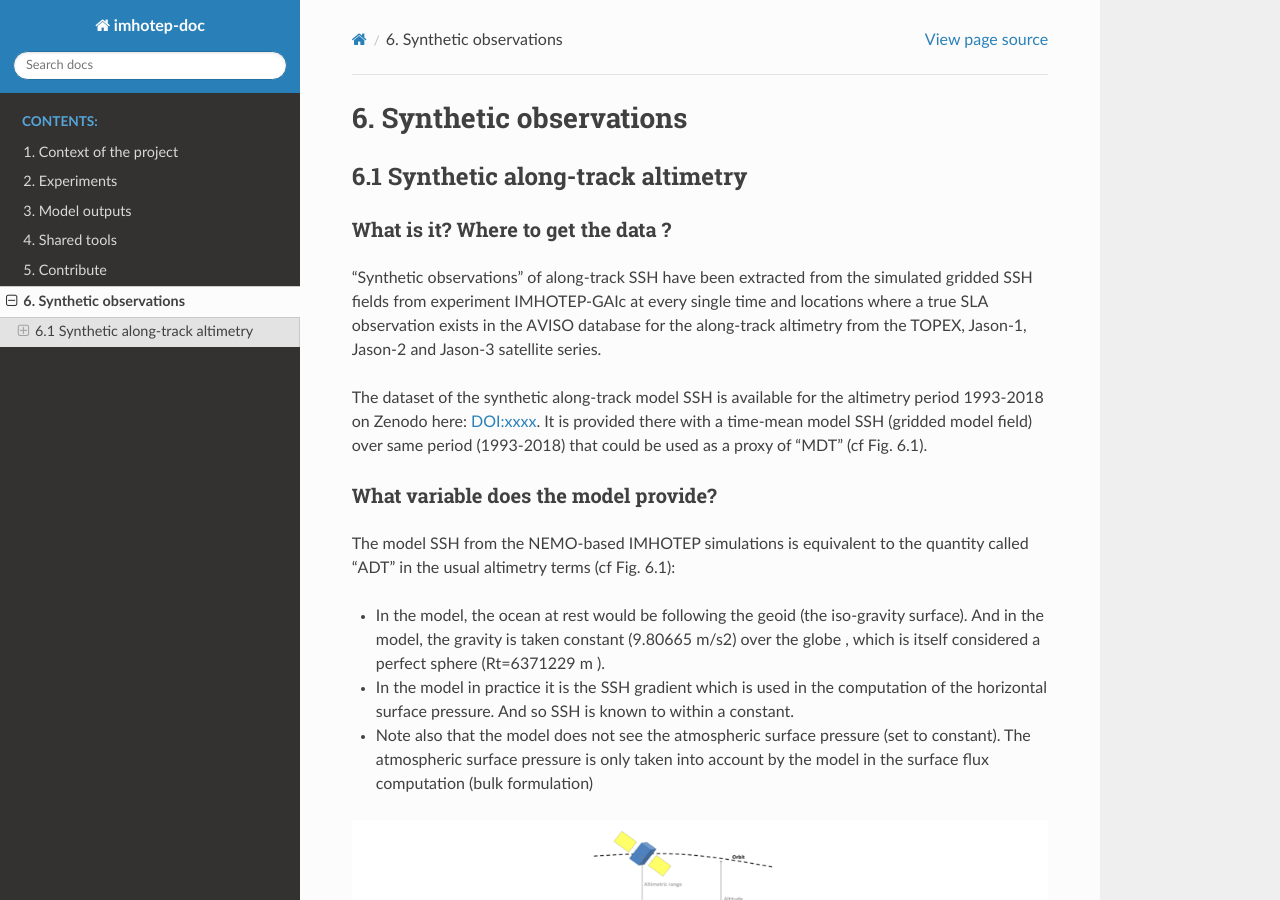
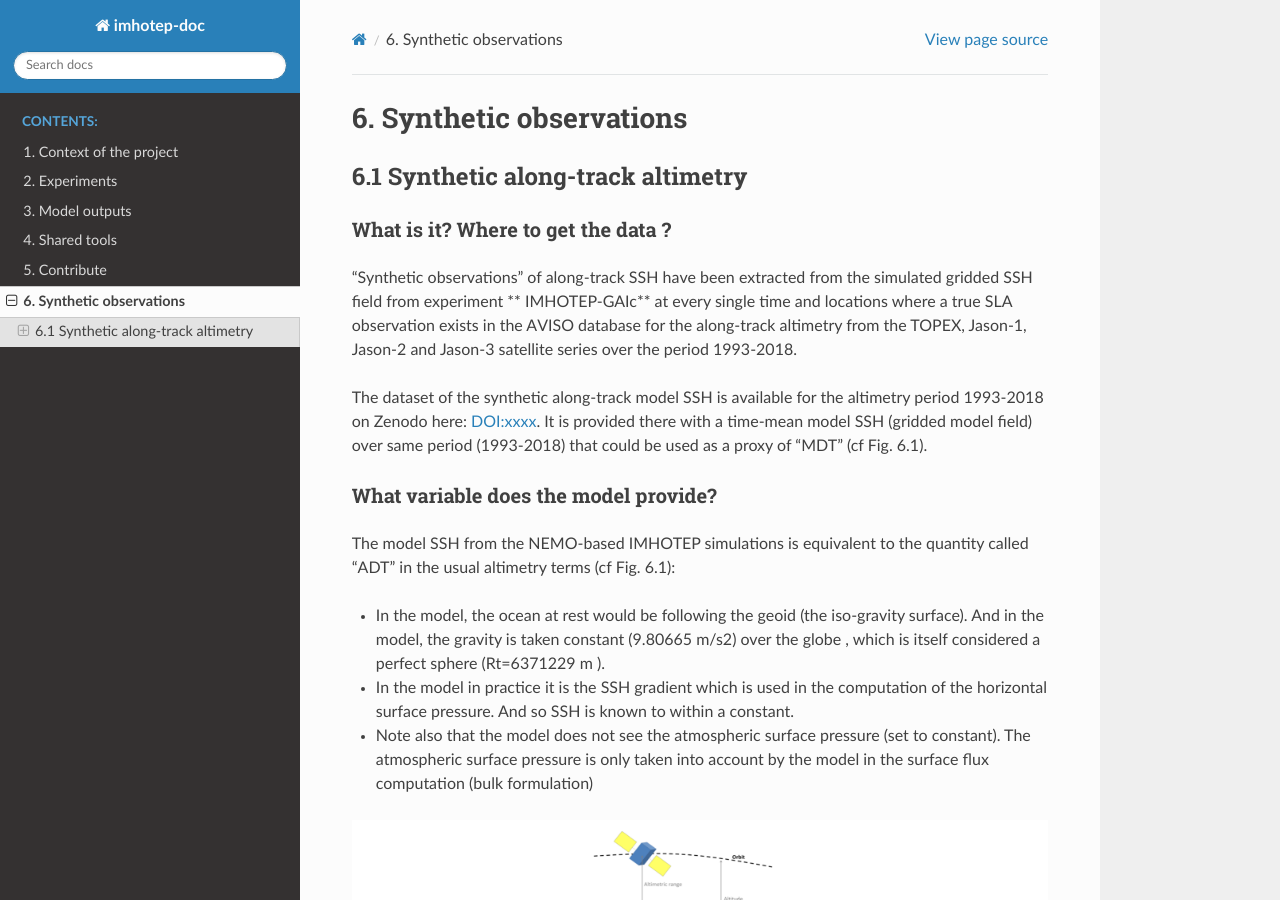
Before and after one commit to imhotep-project/doc-imhotep, a Sphinx documentation site: the page built from source/6-Synthetic-Obs.md, in a window 1280 px wide and 900 px high. Built offline with Sphinx 7.4.7 and the Read the Docs theme 2.0.0, drawn with Linux system fonts in a browser that asks for light colours.

Commit message:
Update 6-Synthetic-Obs.md

```diff
--- a/source/6-Synthetic-Obs.md
+++ b/source/6-Synthetic-Obs.md
@@ -3,7 +3,7 @@
 ## 6.1 Synthetic along-track altimetry
 
 ### What is it? Where to get the data ?
-“Synthetic observations" of along-track SSH have  been extracted from the simulated gridded SSH fields from experiment IMHOTEP-GAIc at every single time and locations where a true SLA observation exists in the AVISO database for the along-track altimetry from the TOPEX, Jason-1, Jason-2 and Jason-3 satellite series.
+“Synthetic observations" of along-track SSH have  been extracted from the simulated gridded SSH field from experiment ** IMHOTEP-GAIc** at every single time and locations where a true SLA observation exists in the AVISO database for the along-track altimetry from the TOPEX, Jason-1, Jason-2 and Jason-3 satellite series over the period 1993-2018.
 
 The dataset of the synthetic along-track model SSH is available for the altimetry period 1993-2018 on Zenodo here: [DOI:xxxx](). It is provided there with a time-mean model SSH (gridded model field) over same period (1993-2018) that could be used as a proxy of "MDT" (cf Fig. 6.1).
 
```
